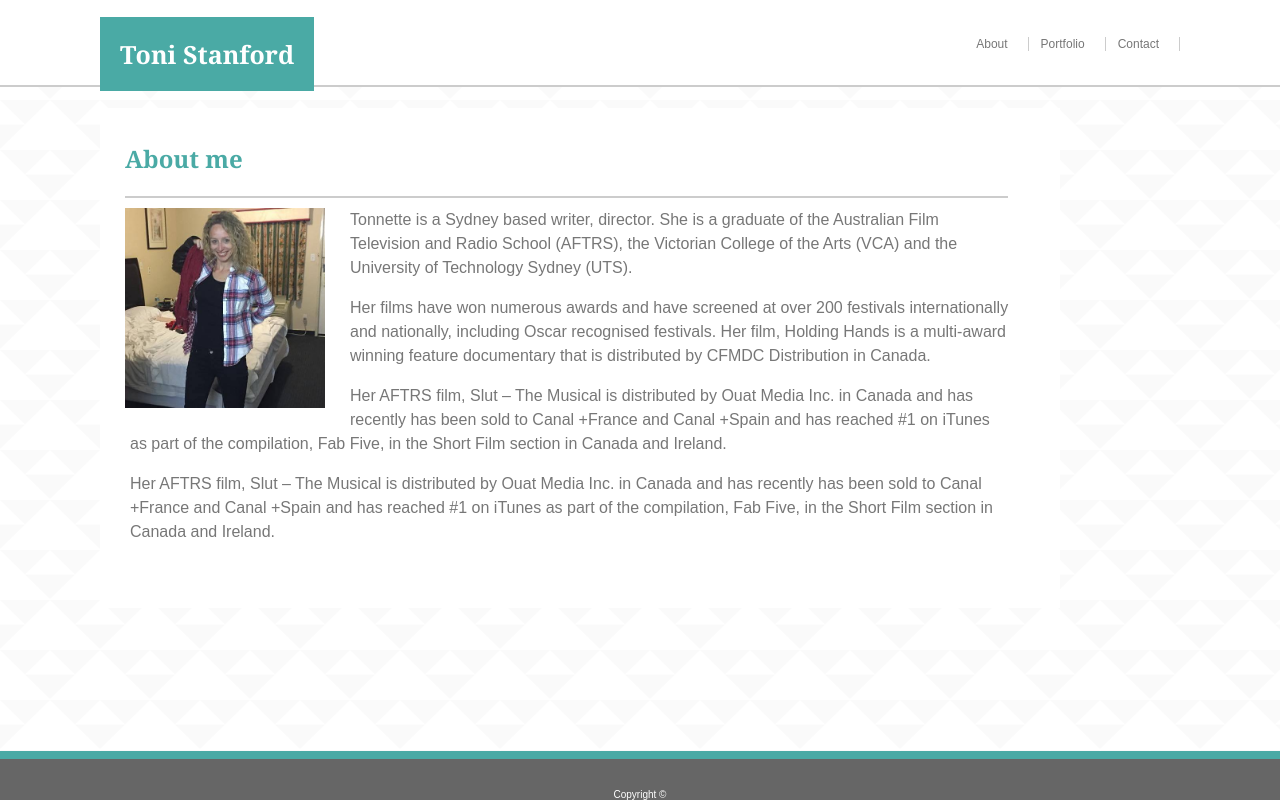
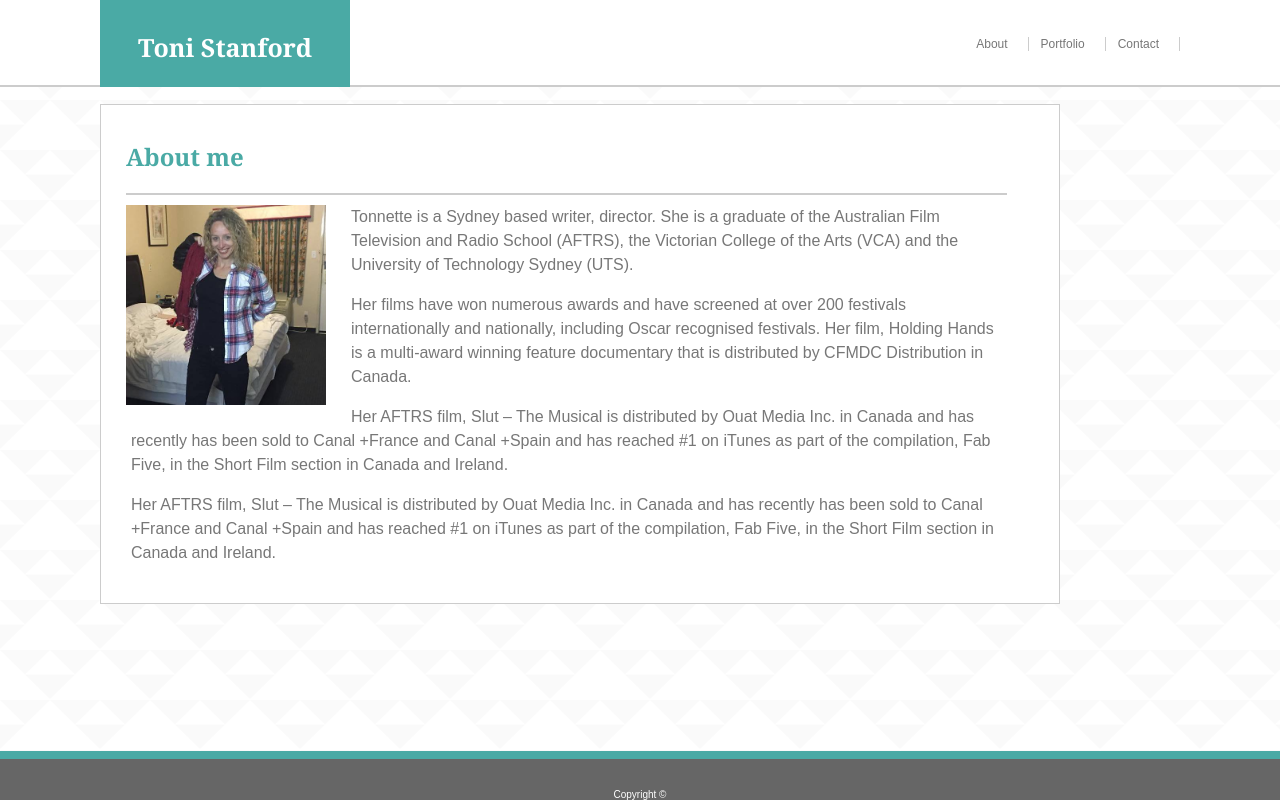
Before and after one commit to Tonnette/Tonnette.github.io-week1, a plain HTML site: page index.html in a window 1280 px wide. Drawn offline with Linux system fonts and the light colour scheme.

Commit message:
made name box look right

```diff
--- a/assets/css/style.css
+++ b/assets/css/style.css
@@ -25,12 +25,16 @@
   }
 
   h1 {
+    margin-top: 0;
     background-color: #4aaaa5;
     font-family: Georgia, 'Times New Roman', Times, serif;
+    height: 87px;
+    width: 250px;
     color: white;
+    text-align: center;
     font-size: 25px;
-    padding: 20px;
     display: inline-block;
+    padding-top: 30px;
 
 
 
@@ -74,6 +78,7 @@
     background-color: white;
     float: left;
     text-align: center;
+    border: 1px solid #cccccc;
     z-index: -100;
   }
   .tonPhoto {
```
